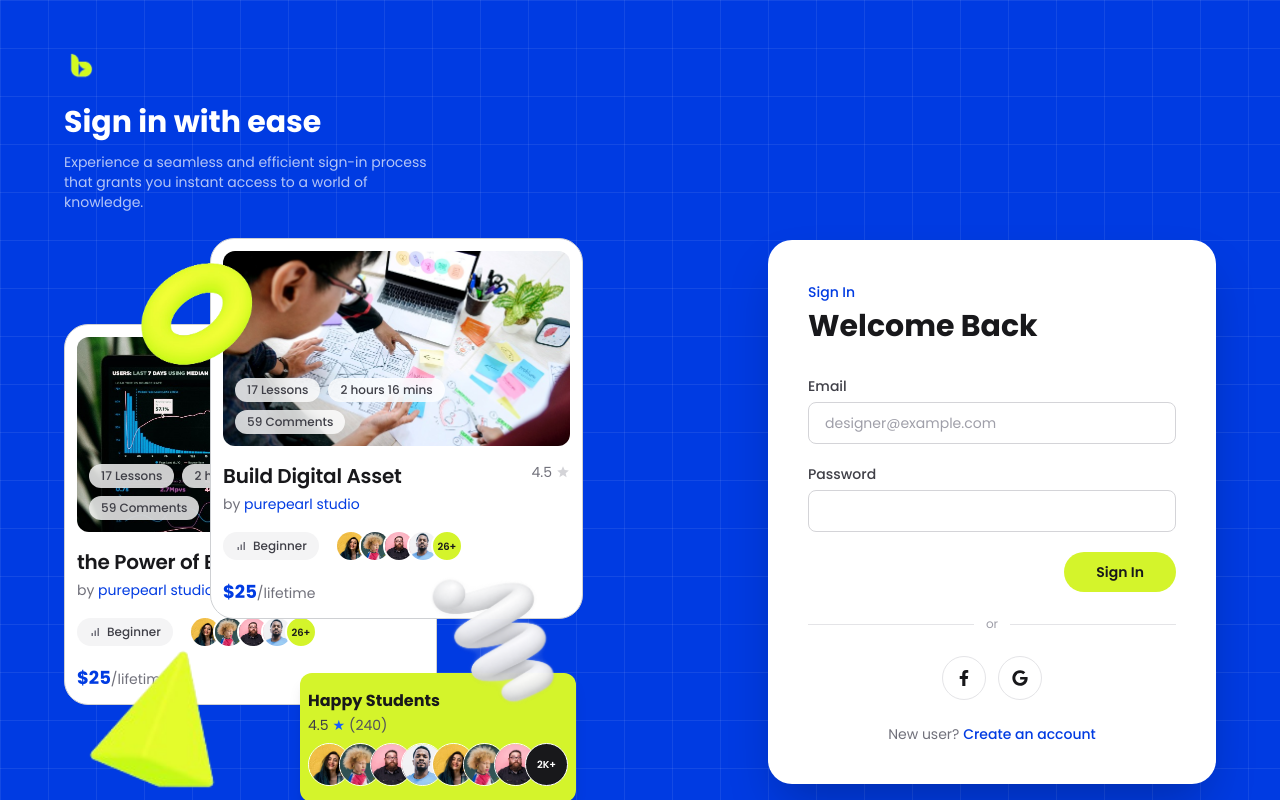
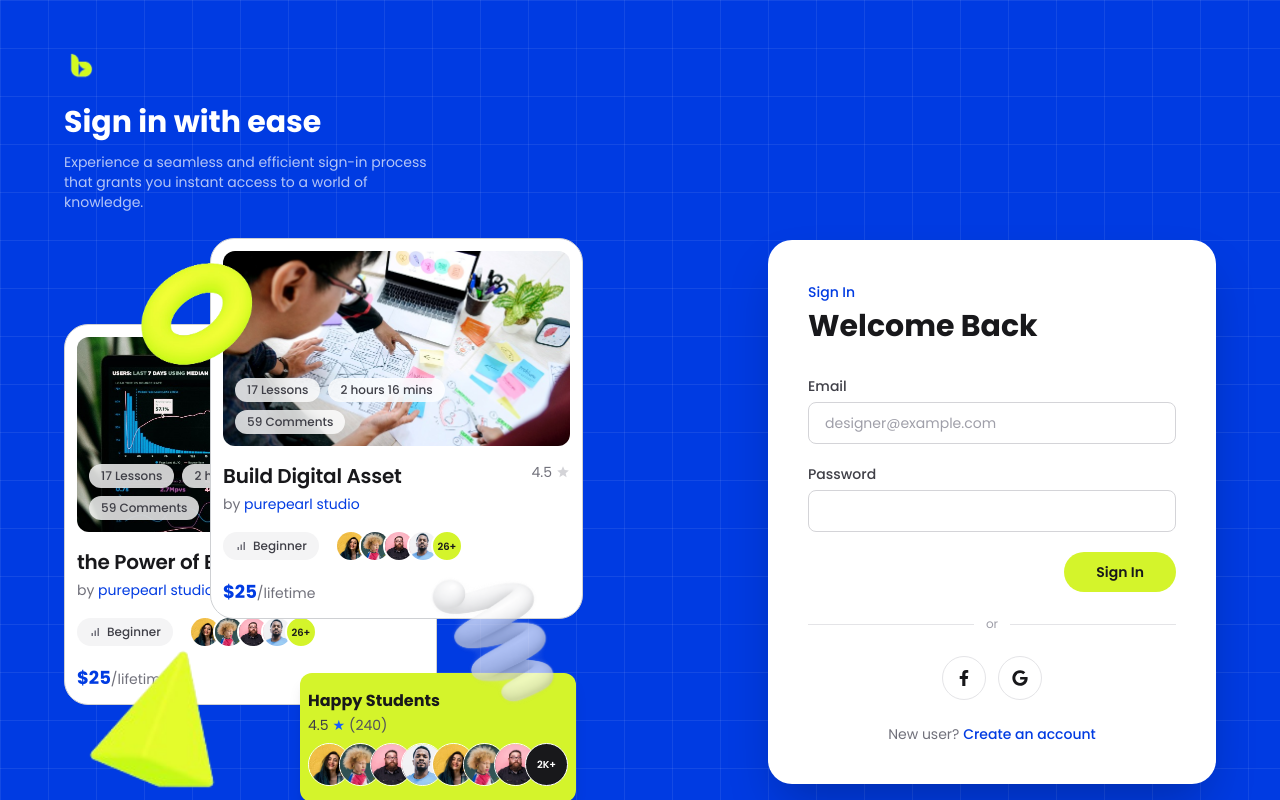
Before and after one commit to mdsujon-dev/ByteSpace, a Next.js app: page /login in a window 1280 px wide. Shown: the top 800 px of the page. Built offline with nearby package versions, Linux system fonts and the light colour scheme; what @ant-design/nextjs-registry would draw is missing.

Commit message:
Set squiggle image to 70% opacity to blend with the card/background

```diff
--- a/src/components/auth/AuthShowcase.tsx
+++ b/src/components/auth/AuthShowcase.tsx
@@ -115,7 +115,7 @@ export function AuthShowcase({ className }: { className?: string }) {
         width={1254}
         height={1254}
         fit="contain"
-        className="absolute right-2 bottom-52 z-20 h-40 w-38.5"
+        className="absolute right-2 bottom-52 z-20 h-40 w-38.5 opacity-70"
       />
     </div>
   );
```
